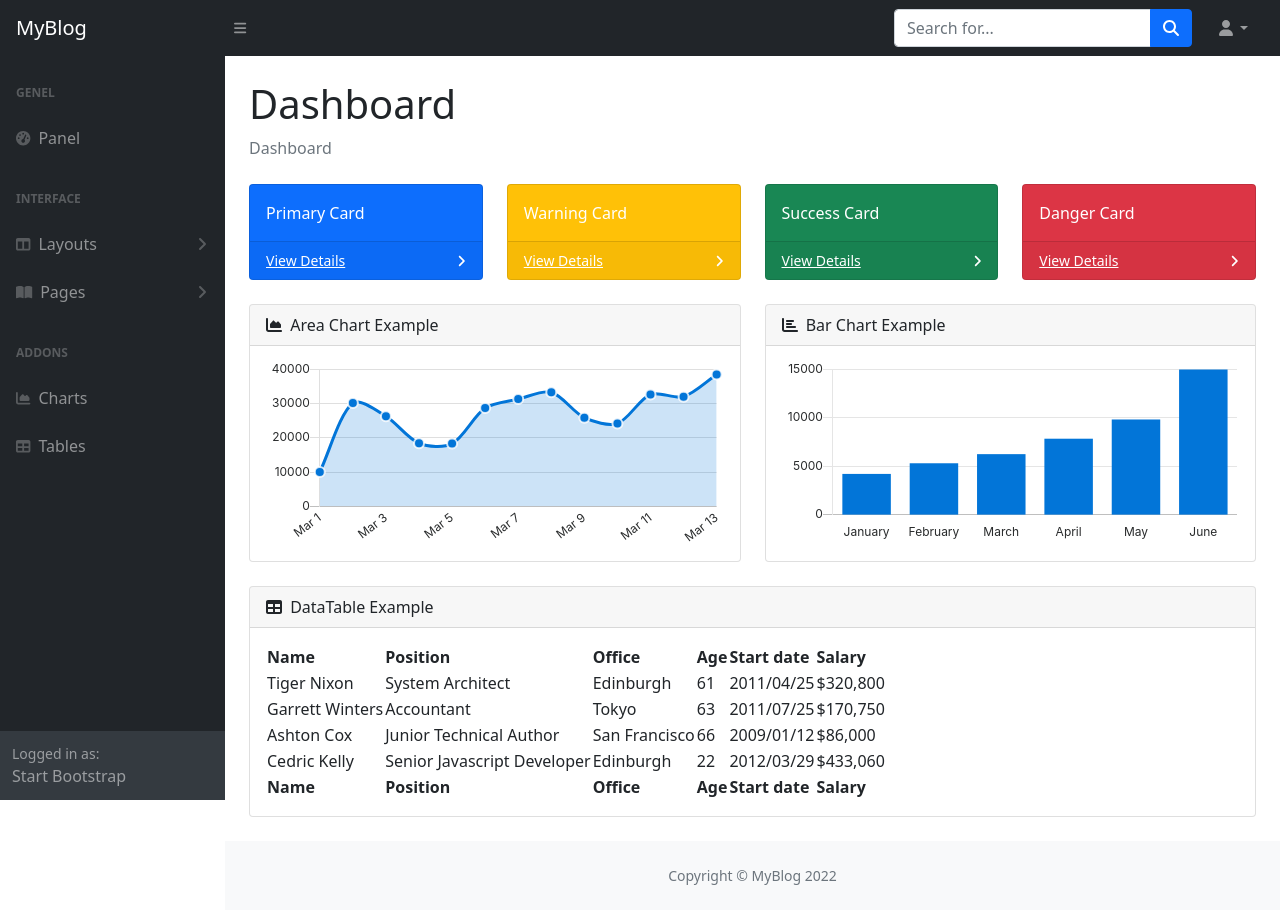
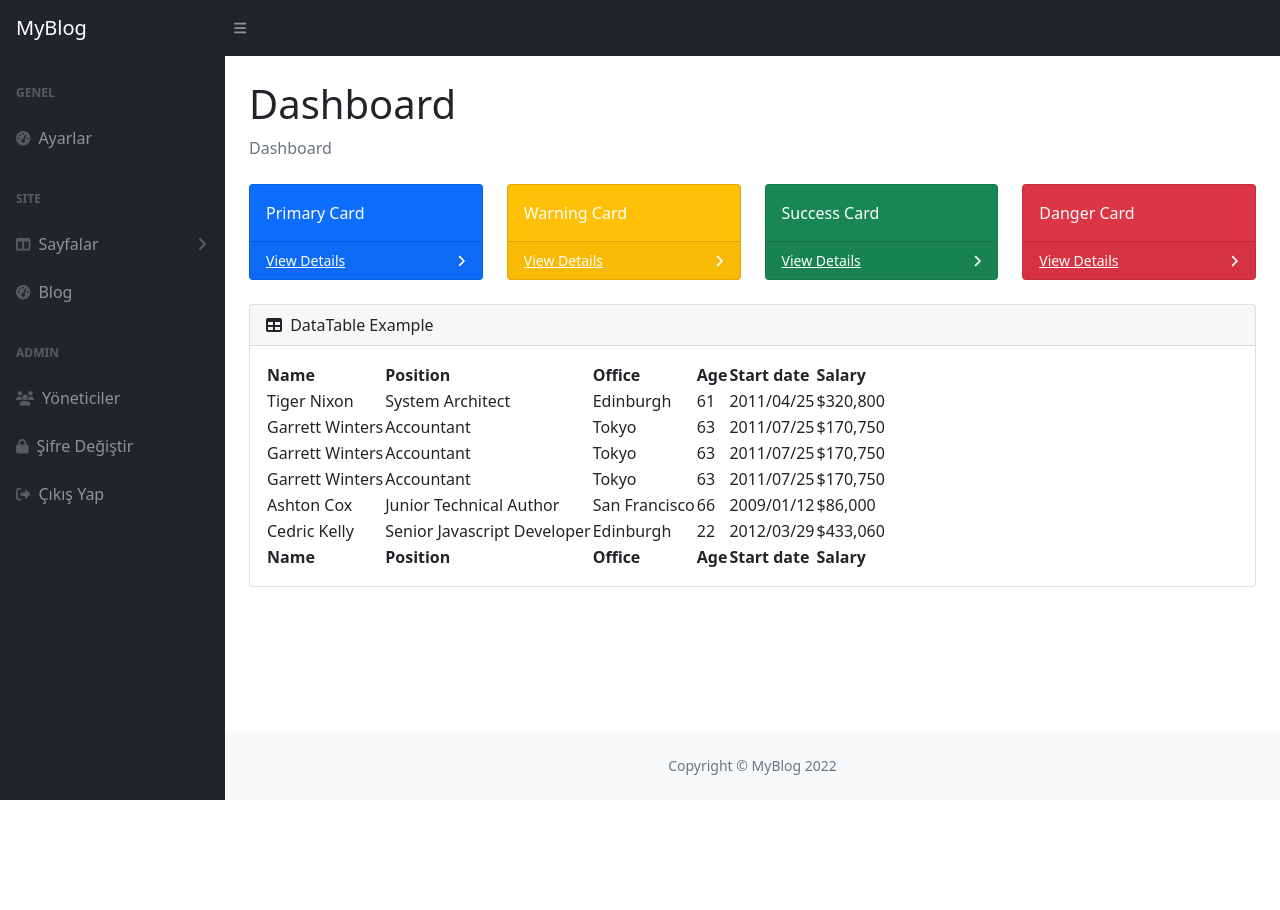
Before and after one commit to furkanceker/blog-ci, a CodeIgniter app: page /blog-ci/admin/panel in a window 1280 px wide. After the commit the page ends 800 px from the top, so only its background shows below. Run offline with CodeIgniter, Linux system fonts and the light colour scheme; the visitor is signed in with stand-in values (Sample User, id 1); some libraries are stand-ins or nearby versions.

Commit message:
other admin pages

```diff
--- a/application/controllers/Admin.php
+++ b/application/controllers/Admin.php
@@ -48,6 +48,23 @@ class Admin extends CI_Controller {
 		$this->load->view('back/index');
 	}
 
+	public function yoneticiler(){
+		$this->load->view('back/yoneticiler');
+	}
+
+	public function sifre(){
+		$this->load->view('back/sifre-degistirme');
+	}
+	public function hakkimizda(){
+		$this->load->view('back/hakkimizda');
+	}
+	public function iletisim(){
+		$this->load->view('back/iletisim');
+	}
+	public function blog(){
+		$this->load->view('back/blog');
+	}
+
 	public function logout(){
 		$this->session->sess_destroy();
 		redirect('admin');
--- a/application/models/Common_model.php
+++ b/application/models/Common_model.php
@@ -11,6 +11,11 @@ class Common_model extends CI_Model {
         return $result;
     }
 
+    public function get_all($table){
+        $result = $this->db->get($table)->result();
+        return $result;
+    }
+
 }
 
 ?>
--- /dev/null
+++ b/application/views/back/blog.php
@@ -0,0 +1,4 @@
+<?php $this->load->view('back/include/header'); ?>
+<div class="container-fluid px-4">
+    <h1 class="mt-4">Blog Sayfası</h1>
+<?php $this->load->view('back/include/footer'); ?>
--- /dev/null
+++ b/application/views/back/hakkimizda.php
@@ -0,0 +1,4 @@
+<?php $this->load->view('back/include/header'); ?>
+<div class="container-fluid px-4">
+    <h1 class="mt-4">Hakkımızda</h1>
+<?php $this->load->view('back/include/footer'); ?>
--- /dev/null
+++ b/application/views/back/iletisim.php
@@ -0,0 +1,4 @@
+<?php $this->load->view('back/include/header'); ?>
+<div class="container-fluid px-4">
+    <h1 class="mt-4">İletişim</h1>
+<?php $this->load->view('back/include/footer'); ?>
--- a/application/views/back/include/footer.php
+++ b/application/views/back/include/footer.php
@@ -1,4 +1,5 @@
-<footer class="py-4 bg-light mt-auto">
+            </main>
+                <footer class="py-4 bg-light mt-auto">
                     <div class="container-fluid px-4">
                         <div class="d-flex align-items-center justify-content-center small">
                             <div class="text-muted">Copyright &copy; MyBlog 2022</div>
--- a/application/views/back/include/header.php
+++ b/application/views/back/include/header.php
@@ -17,22 +17,7 @@
             <a class="navbar-brand ps-3" href="<?= base_url('admin/panel') ?>">MyBlog</a>
             <!-- Sidebar Toggle-->
             <button class="btn btn-link btn-sm order-1 order-lg-0 me-4 me-lg-0" id="sidebarToggle" href="#!"><i class="fas fa-bars"></i></button>
-            <!-- Navbar Search-->
-            <form class="d-none d-md-inline-block form-inline ms-auto me-0 me-md-3 my-2 my-md-0">
-                <div class="input-group">
-                    <input class="form-control" type="text" placeholder="Search for..." aria-label="Search for..." aria-describedby="btnNavbarSearch" />
-                    <button class="btn btn-primary" id="btnNavbarSearch" type="button"><i class="fas fa-search"></i></button>
-                </div>
-            </form>
             <!-- Navbar-->
-            <ul class="navbar-nav ms-auto ms-md-0 me-3 me-lg-4">
-                <li class="nav-item dropdown">
-                    <a class="nav-link dropdown-toggle" id="navbarDropdown" href="#" role="button" data-bs-toggle="dropdown" aria-expanded="false"><i class="fas fa-user fa-fw"></i></a>
-                    <ul class="dropdown-menu dropdown-menu-end" aria-labelledby="navbarDropdown">
-                        <li><a class="dropdown-item" href="<?= base_url('admin/logout/') ?>">Çıkış Yap</a></li>
-                    </ul>
-                </li>
-            </ul>
         </nav>
         <div id="layoutSidenav">
             <div id="layoutSidenav_nav">
@@ -40,67 +25,42 @@
                     <div class="sb-sidenav-menu">
                         <div class="nav">
                             <div class="sb-sidenav-menu-heading">Genel</div>
-                            <a class="nav-link" href="<?= base_url('admin/panel') ?>">
+                            <a class="nav-link" href="<?= base_url('admin/panel/') ?>">
                                 <div class="sb-nav-link-icon"><i class="fas fa-tachometer-alt"></i></div>
-                                Panel
+                                Ayarlar
                             </a>
-                            <div class="sb-sidenav-menu-heading">Interface</div>
+                            <div class="sb-sidenav-menu-heading">Site</div>
                             <a class="nav-link collapsed" href="#" data-bs-toggle="collapse" data-bs-target="#collapseLayouts" aria-expanded="false" aria-controls="collapseLayouts">
                                 <div class="sb-nav-link-icon"><i class="fas fa-columns"></i></div>
-                                Layouts
+                                Sayfalar
                                 <div class="sb-sidenav-collapse-arrow"><i class="fas fa-angle-down"></i></div>
                             </a>
                             <div class="collapse" id="collapseLayouts" aria-labelledby="headingOne" data-bs-parent="#sidenavAccordion">
                                 <nav class="sb-sidenav-menu-nested nav">
-                                    <a class="nav-link" href="layout-static.html">Static Navigation</a>
-                                    <a class="nav-link" href="layout-sidenav-light.html">Light Sidenav</a>
+                                    <a class="nav-link" href="<?= base_url('admin/hakkimizda/') ?>">Hakkımızda</a>
+                                    <a class="nav-link" href="<?= base_url('admin/iletisim/') ?>">İletişim</a>
                                 </nav>
                             </div>
-                            <a class="nav-link collapsed" href="#" data-bs-toggle="collapse" data-bs-target="#collapsePages" aria-expanded="false" aria-controls="collapsePages">
-                                <div class="sb-nav-link-icon"><i class="fas fa-book-open"></i></div>
-                                Pages
-                                <div class="sb-sidenav-collapse-arrow"><i class="fas fa-angle-down"></i></div>
+                            <a class="nav-link" href="<?= base_url('admin/blog/') ?>">
+                                <div class="sb-nav-link-icon"><i class="fas fa-tachometer-alt"></i></div>
+                                Blog
                             </a>
-                            <div class="collapse" id="collapsePages" aria-labelledby="headingTwo" data-bs-parent="#sidenavAccordion">
-                                <nav class="sb-sidenav-menu-nested nav accordion" id="sidenavAccordionPages">
-                                    <a class="nav-link collapsed" href="#" data-bs-toggle="collapse" data-bs-target="#pagesCollapseAuth" aria-expanded="false" aria-controls="pagesCollapseAuth">
-                                        Authentication
-                                        <div class="sb-sidenav-collapse-arrow"><i class="fas fa-angle-down"></i></div>
-                                    </a>
-                                    <div class="collapse" id="pagesCollapseAuth" aria-labelledby="headingOne" data-bs-parent="#sidenavAccordionPages">
-                                        <nav class="sb-sidenav-menu-nested nav">
-                                            <a class="nav-link" href="login.html">Login</a>
-                                            <a class="nav-link" href="register.html">Register</a>
-                                            <a class="nav-link" href="password.html">Forgot Password</a>
-                                        </nav>
-                                    </div>
-                                    <a class="nav-link collapsed" href="#" data-bs-toggle="collapse" data-bs-target="#pagesCollapseError" aria-expanded="false" aria-controls="pagesCollapseError">
-                                        Error
-                                        <div class="sb-sidenav-collapse-arrow"><i class="fas fa-angle-down"></i></div>
-                                    </a>
-                                    <div class="collapse" id="pagesCollapseError" aria-labelledby="headingOne" data-bs-parent="#sidenavAccordionPages">
-                                        <nav class="sb-sidenav-menu-nested nav">
-                                            <a class="nav-link" href="401.html">401 Page</a>
-                                            <a class="nav-link" href="404.html">404 Page</a>
-                                            <a class="nav-link" href="500.html">500 Page</a>
-                                        </nav>
-                                    </div>
-                                </nav>
-                            </div>
-                            <div class="sb-sidenav-menu-heading">Addons</div>
-                            <a class="nav-link" href="charts.html">
-                                <div class="sb-nav-link-icon"><i class="fas fa-chart-area"></i></div>
-                                Charts
+                            <div class="sb-sidenav-menu-heading">Admin</div>
+                            <a class="nav-link" href="<?= base_url('admin/yoneticiler/') ?>">
+                                <div class="sb-nav-link-icon"><i class="fas fa-users"></i></div>
+                                Yöneticiler
                             </a>
-                            <a class="nav-link" href="tables.html">
-                                <div class="sb-nav-link-icon"><i class="fas fa-table"></i></div>
-                                Tables
+                            <a class="nav-link" href="<?= base_url('admin/sifre/') ?>">
+                                <div class="sb-nav-link-icon"><i class="fas fa-lock"></i></div>
+                                Şifre Değiştir
+                            </a>
+                            <a class="nav-link" href="<?= base_url('admin/logout/') ?>">
+                                <div class="sb-nav-link-icon"><i class="fas fa-sign-out-alt"></i></div>
+                                Çıkış Yap
                             </a>
                         </div>
                     </div>
-                    <div class="sb-sidenav-footer">
-                        <div class="small">Logged in as:</div>
-                        Start Bootstrap
-                    </div>
                 </nav>
             </div>
+            <div id="layoutSidenav_content">
+                <main>
--- a/application/views/back/index.php
+++ b/application/views/back/index.php
@@ -1,6 +1,5 @@
 <?php $this->load->view('back/include/header'); ?>
-            <div id="layoutSidenav_content">
-                <main>
+
                     <div class="container-fluid px-4">
                         <h1 class="mt-4">Dashboard</h1>
                         <ol class="breadcrumb mb-4">
@@ -41,26 +40,6 @@
                                         <a class="small text-white stretched-link" href="#">View Details</a>
                                         <div class="small text-white"><i class="fas fa-angle-right"></i></div>
                                     </div>
-                                </div>
-                            </div>
-                        </div>
-                        <div class="row">
-                            <div class="col-xl-6">
-                                <div class="card mb-4">
-                                    <div class="card-header">
-                                        <i class="fas fa-chart-area me-1"></i>
-                                        Area Chart Example
-                                    </div>
-                                    <div class="card-body"><canvas id="myAreaChart" width="100%" height="40"></canvas></div>
-                                </div>
-                            </div>
-                            <div class="col-xl-6">
-                                <div class="card mb-4">
-                                    <div class="card-header">
-                                        <i class="fas fa-chart-bar me-1"></i>
-                                        Bar Chart Example
-                                    </div>
-                                    <div class="card-body"><canvas id="myBarChart" width="100%" height="40"></canvas></div>
                                 </div>
                             </div>
                         </div>
@@ -109,6 +88,22 @@
                                             <td>$170,750</td>
                                         </tr>
                                         <tr>
+                                            <td>Garrett Winters</td>
+                                            <td>Accountant</td>
+                                            <td>Tokyo</td>
+                                            <td>63</td>
+                                            <td>2011/07/25</td>
+                                            <td>$170,750</td>
+                                        </tr>
+                                        <tr>
+                                            <td>Garrett Winters</td>
+                                            <td>Accountant</td>
+                                            <td>Tokyo</td>
+                                            <td>63</td>
+                                            <td>2011/07/25</td>
+                                            <td>$170,750</td>
+                                        </tr>
+                                        <tr>
                                             <td>Ashton Cox</td>
                                             <td>Junior Technical Author</td>
                                             <td>San Francisco</td>
@@ -129,5 +124,4 @@
                             </div>
                         </div>
                     </div>
-                </main>
                 <?php $this->load->view('back/include/footer'); ?>
--- /dev/null
+++ b/application/views/back/sifre-degistirme.php
@@ -0,0 +1,4 @@
+<?php $this->load->view('back/include/header'); ?>
+<div class="container-fluid px-4">
+    <h1 class="mt-4">Şifre Değiştirme</h1>
+<?php $this->load->view('back/include/footer'); ?>
--- /dev/null
+++ b/application/views/back/yoneticiler.php
@@ -0,0 +1,4 @@
+<?php $this->load->view('back/include/header'); ?>
+<div class="container-fluid px-4">
+    <h1 class="mt-4">Yöneticiler</h1>
+<?php $this->load->view('back/include/footer'); ?>
```
